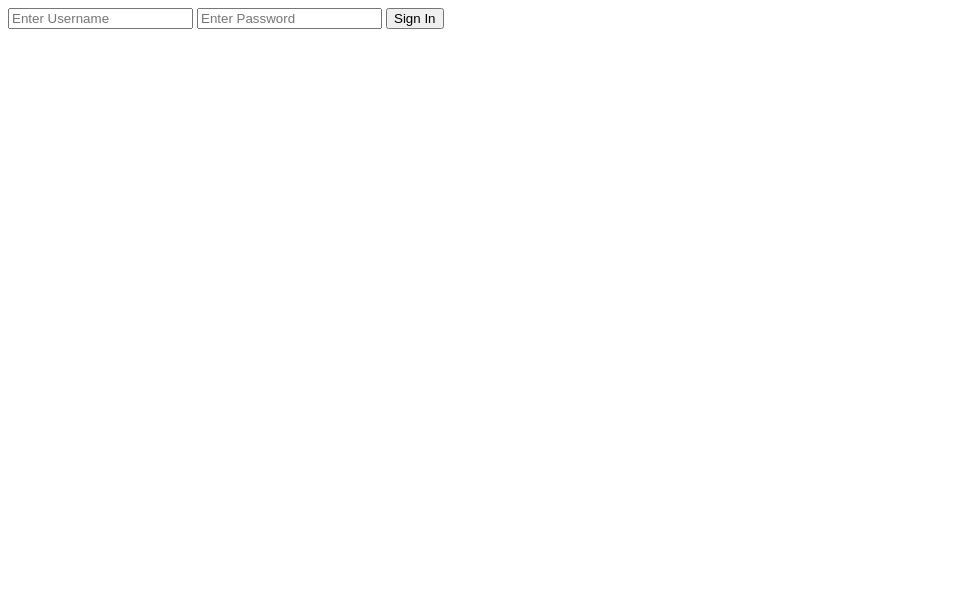
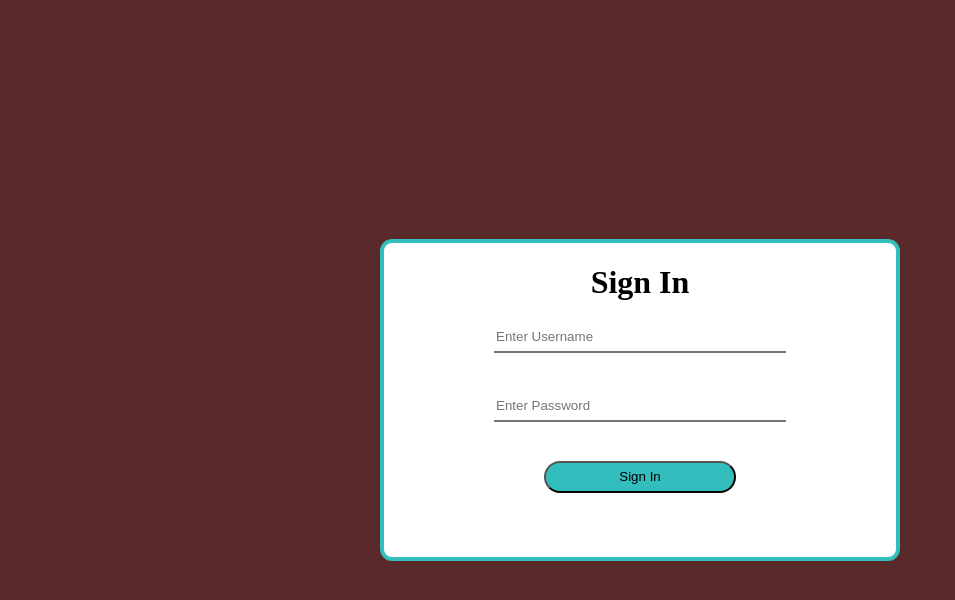
Before and after one commit to johnljc/john-alexander-login-ui-with-flexbox-2, a plain HTML site: page index.html in a window 1280 px wide. Shown: the whole page, without its empty margins (0-955 px from the left). Drawn offline with Linux system fonts and the light colour scheme.

Commit message:
second commit

```diff
--- a/index.html
+++ b/index.html
@@ -5,13 +5,15 @@
     <meta http-equiv="X-UA-Compatible" content="IE=edge">
     <meta name="viewport" content="width=device-width, initial-scale=1.0">
     <title>Document</title>
+    <link rel="stylesheet"  href="style.css">
 </head>
 <body>
     <div class="container">
-        <form actiom="" class="form">
+        <form actiom="" class="card">
+            <h1>Sign In</h1>
             <input type="username" name="username" class="box" placeholder="Enter Username">
             <input type="password" name="password" class="box" placeholder="Enter Password">
-            <input type="submit" value="Sign In" id="submit">
+            <input type="submit" value="Sign In" class="form" id="submit">
 
 </body>
-</html>
+    </html>
--- a/style.css
+++ b/style.css
@@ -1,13 +1,53 @@
-*{
-    margin: 0;
-    padding: 0;
-    box-sizing: border-box;
+html,body{
+    margin: 0px;
 }
-/*container */
-.container{
+
+.container {
+    width: 100vw;
+    height: 100vh;
     display: flex;
-    height: 500px;
-    width: 800px;
-    border: 3px blue;
+    justify-content: center;
+    align-items: center;
+    background-color: rgb(90, 42, 42);
+}
+
+.card   {
+    border-style: solid;
+    border-width: 4px;
+    border-radius: 12px;
+    border-color: rgb(52, 189, 189);
+    background-color: rgb(255, 255, 255);
+    min-width: 30%;
+    min-height: 20%;
+    display: flex;
+    flex-direction: column;
+    padding-left: 5%;
+    padding-right: 5%;
+    padding-bottom: 5%;
+    align-items: center;
 
 }
+
+.box{display: flex;
+    flex-direction: column;
+    width: 75%;
+    align-items: center;
+    border-top: hidden;
+    border-left: hidden;
+    border-right: hidden;
+    line-height: 2em;
+    margin-bottom: 10%;
+
+}
+.form{display: flex;
+    flex-direction: column;
+    width: 50%;
+    align-items: center;
+    background-color: rgb(52, 189, 189);
+    line-height: 2em;
+    border-radius: 2em;
+}
+.form:hover{
+    cursor: pointer;
+    background-color: silver;
+}
```
